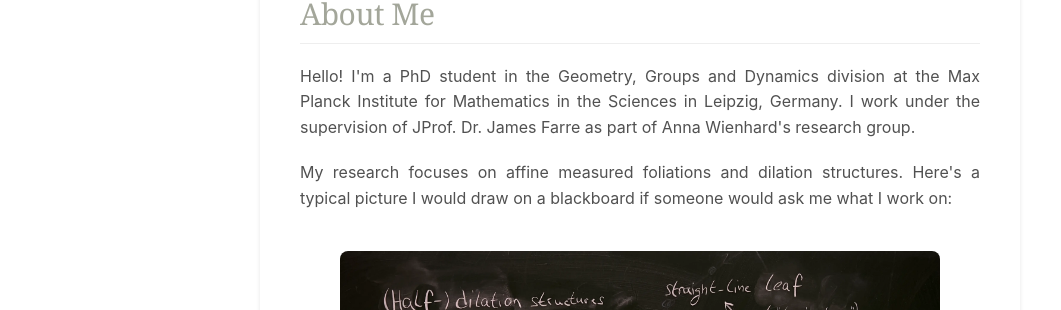
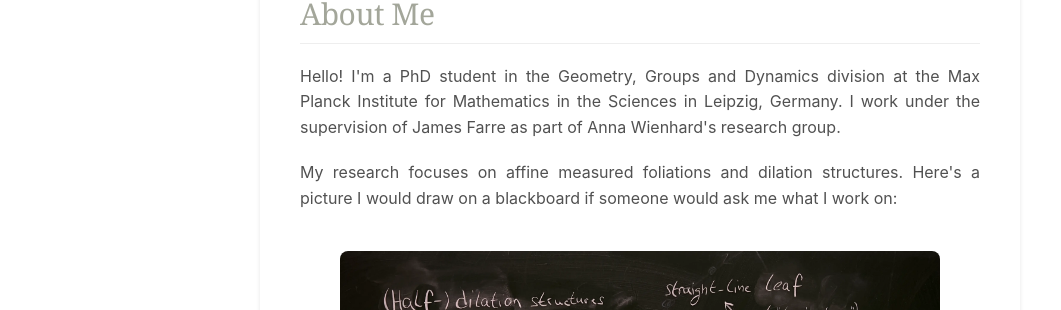
Before and after one commit to FabianLander/fabianlander.github.io, a Jekyll site: the page built from index.md, in a window 1280 px wide. Shown: the part 600-910 px from the top of the page, without its empty margins (0-1061 px from the left). Built offline with Jekyll 4.4.1, drawn with Linux system fonts in a browser that asks for light colours.

```diff
--- a/index.md
+++ b/index.md
@@ -54,9 +54,9 @@ hide_title: true
     <div class="content-card">
       <section class="content-section">
         <h2>About Me</h2>
-        <p>Hello! I'm a PhD student in the Geometry, Groups and Dynamics division at the Max Planck Institute for Mathematics in the Sciences in Leipzig, Germany. I work under the supervision of JProf. Dr. James Farre as part of Anna Wienhard's research group.</p>
+        <p>Hello! I'm a PhD student in the Geometry, Groups and Dynamics division at the Max Planck Institute for Mathematics in the Sciences in Leipzig, Germany. I work under the supervision of James Farre as part of Anna Wienhard's research group.</p>
 
-        <p>My research focuses on affine measured foliations and dilation structures. Here's a typical picture I would draw on a blackboard if someone would ask me what I work on:</p>
+        <p>My research focuses on affine measured foliations and dilation structures. Here's a picture I would draw on a blackboard if someone would ask me what I work on:</p>
 
         <div class="blackboard-image">
           <picture>
```
Also changed, not shown: _posts/2025-03-17-riemann-roch.md (added, +52 -0 lines).
